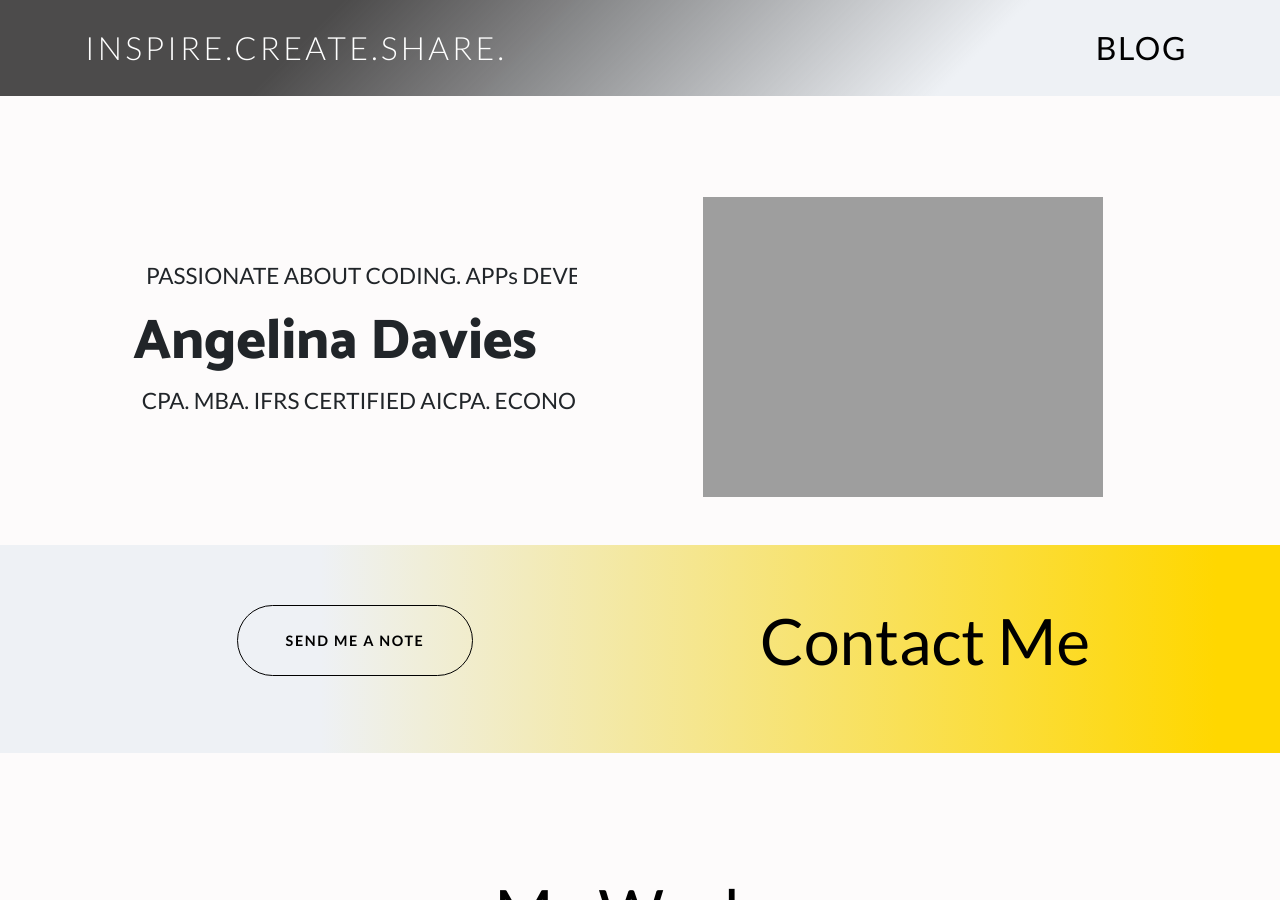
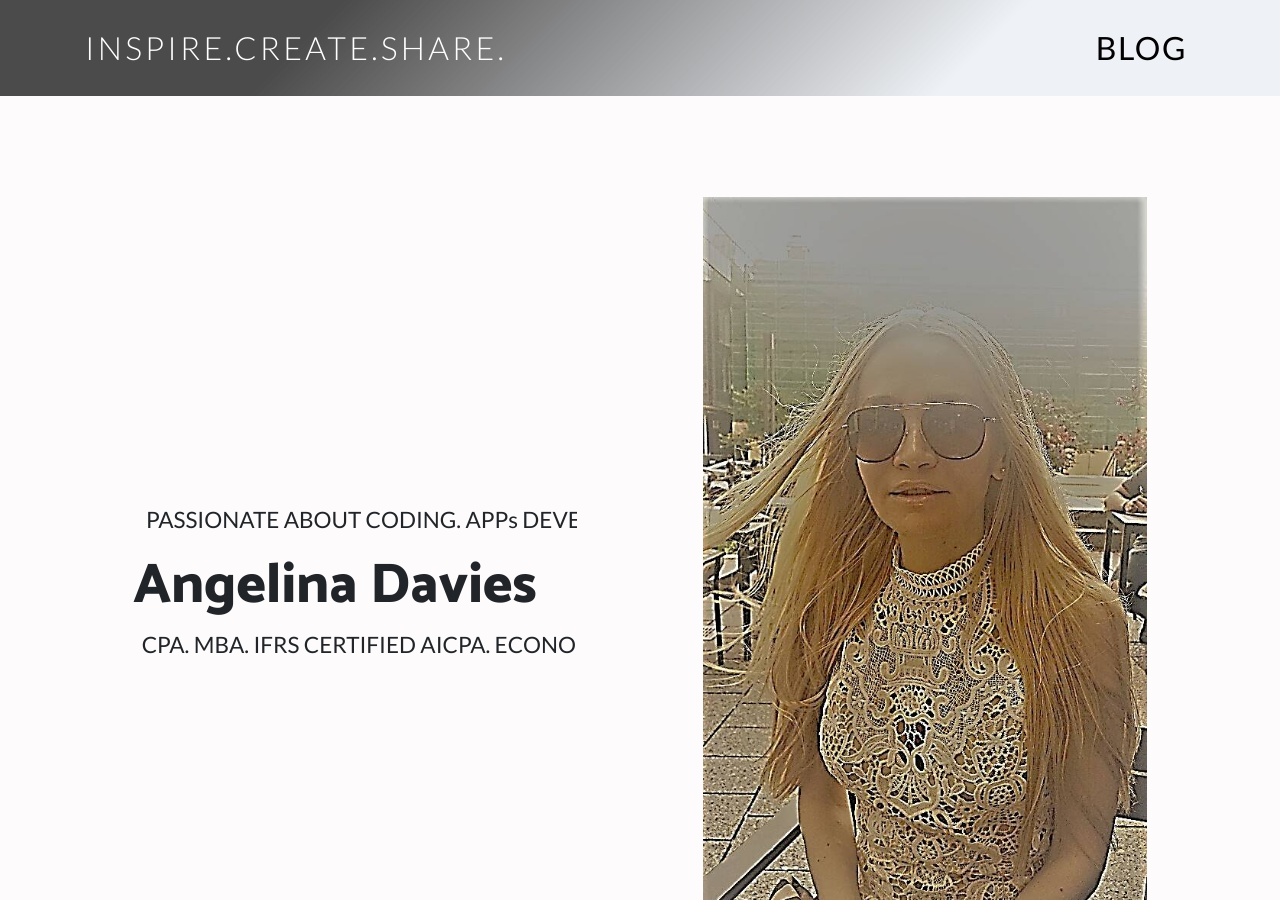
Before and after one commit to angelyna/angelina, a Jekyll site: the page built from index.html, in a window 1280 px wide and 900 px high. Built offline with Jekyll 4.4.1, drawn with Linux system fonts in a browser that asks for light colours; nearby versions of some CDN libraries.

Commit message:
Update index.html

```diff
--- a/index.html
+++ b/index.html
@@ -9,7 +9,7 @@ title: Angelina Davies | CPA, CGA, MBA, IFRS Certified AICPA, App Developer
       <div class="row align-items-center">
         <div class="col-lg-6 order-lg-2">
           <div class="p-5">
-            <img class="img-fluid" src="img/Angelina(3.3).jpeg" alt="Angelina Davies">
+            <img class="img-fluid" src="img/Angelina (3.3).jpg" alt="Angelina Davies">
           </div>
         </div>
         <div class="col-lg-6 order-lg-1">
```
